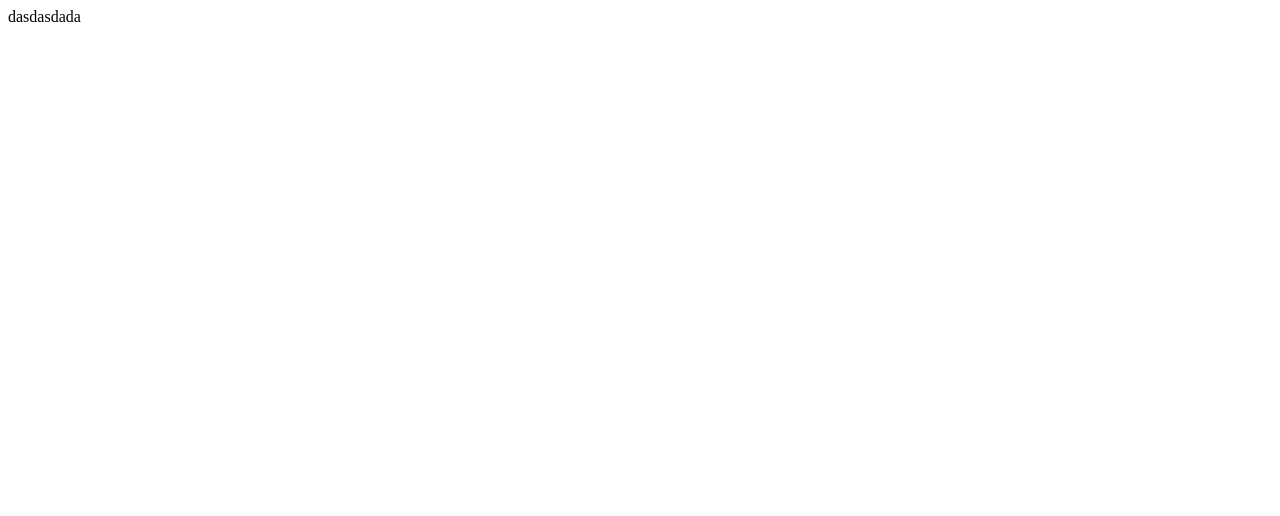
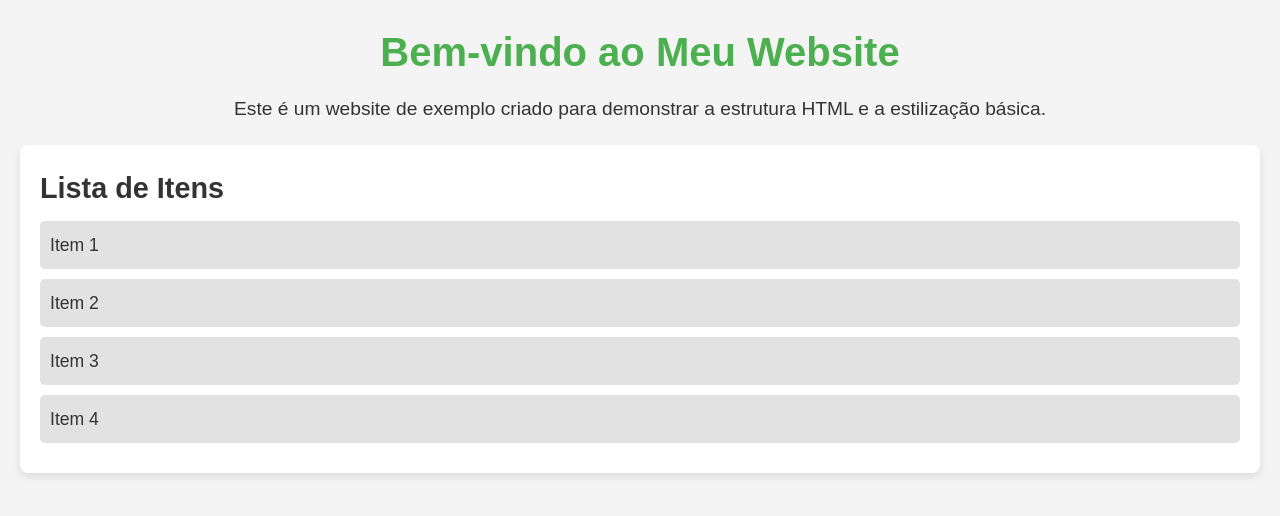
Before and after one commit to pedraofiec/pedraolucasperneta, a plain HTML site: page index.html in a window 1280 px wide. Drawn offline with Linux system fonts and the light colour scheme.

Commit message:
Alteraçao no index e no css

```diff
--- a/index.html
+++ b/index.html
@@ -1 +1,27 @@
-dasdasdada
+<!DOCTYPE html>
+<html lang="pt-br">
+<head>
+    <meta charset="UTF-8">
+    <meta name="viewport" content="width=device-width, initial-scale=1.0">
+    <title>Meu Website</title>
+    <link rel="stylesheet" href="style.css">
+</head>
+<body>
+
+    <header>
+        <h1>Bem-vindo ao Meu Website</h1>
+        <p>Este é um website de exemplo criado para demonstrar a estrutura HTML e a estilização básica.</p>
+    </header>
+
+    <section>
+        <h2>Lista de Itens</h2>
+        <ul>
+            <li>Item 1</li>
+            <li>Item 2</li>
+            <li>Item 3</li>
+            <li>Item 4</li>
+        </ul>
+    </section>
+
+</body>
+</html>
--- a/style.css
+++ b/style.css
@@ -1 +1,64 @@
-sdfdxfdxdf
+/* Resetando margens e padding */
+* {
+    margin: 0;
+    padding: 0;
+    box-sizing: border-box;
+}
+
+/* Estilo básico para o body */
+body {
+    font-family: Arial, sans-serif;
+    background-color: #f4f4f4;
+    color: #333;
+    line-height: 1.6;
+    padding: 20px;
+}
+
+/* Estilizando o título principal */
+h1 {
+    color: #4CAF50;
+    font-size: 2.5em;
+    text-align: center;
+    margin-bottom: 10px;
+}
+
+/* Estilizando o parágrafo de introdução */
+p {
+    text-align: center;
+    font-size: 1.2em;
+    margin-bottom: 20px;
+}
+
+/* Estilizando a seção com a lista */
+section {
+    margin-top: 20px;
+    padding: 20px;
+    background-color: #ffffff;
+    border-radius: 8px;
+    box-shadow: 0 4px 8px rgba(0, 0, 0, 0.1);
+}
+
+/* Estilizando o título da seção */
+h2 {
+    font-size: 1.8em;
+    margin-bottom: 10px;
+    color: #333;
+}
+
+/* Estilizando a lista não ordenada */
+ul {
+    list-style-type: none;
+}
+
+ul li {
+    background-color: #e2e2e2;
+    padding: 10px;
+    margin: 10px 0;
+    border-radius: 5px;
+    font-size: 1.1em;
+}
+
+ul li:hover {
+    background-color: #4CAF50;
+    color: white;
+}
```
